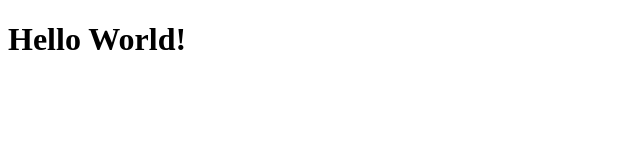
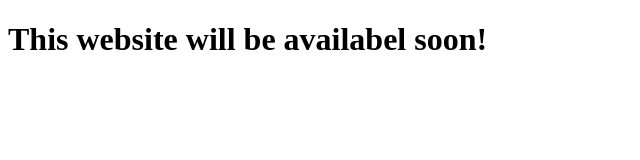
Before and after one commit to malviyan-shiv/malviyan-shiv, a plain HTML site: page index.html in a window 1280 px wide. Shown: the whole page, without its empty margins (0-640 px from the left). Drawn offline with Linux system fonts and the light colour scheme.

Commit message:
Update index.html

```diff
--- a/index.html
+++ b/index.html
@@ -4,6 +4,6 @@
   <title> My Portfolio </title>
 <head>
 <body>
-  <h1> Hello World! </h1>
+  <h1> This website will be availabel soon!</h1>
 </body>
 </html>
```
